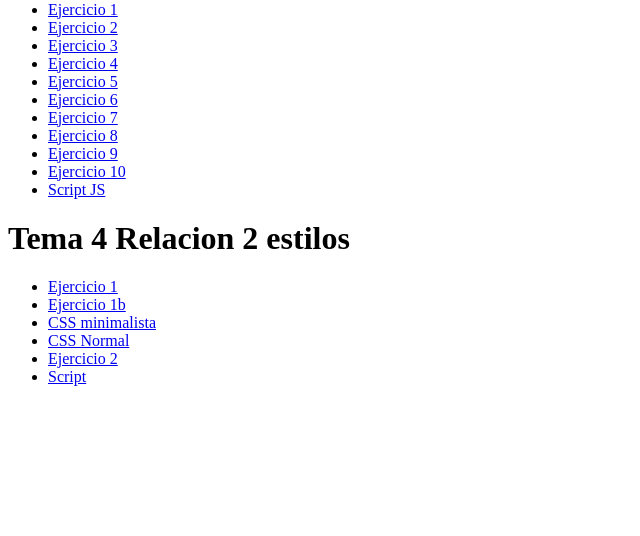
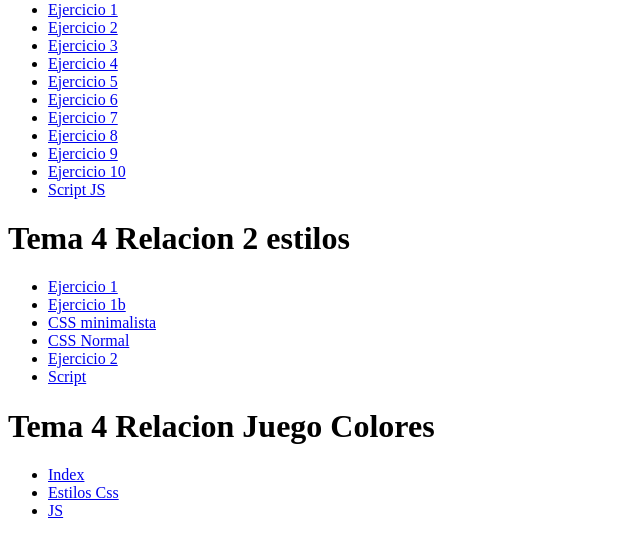
Before and after one commit to javipj27/DEC, a plain HTML site: page index.html in a window 1280 px wide. Shown: the part 517-1053 px from the top of the page, without its empty margins (0-640 px from the left). Before the commit the page ends 919 px from the top, so only its background shows below. Drawn offline with Linux system fonts and the light colour scheme.

Commit message:
Update index.html

```diff
--- a/index.html
+++ b/index.html
@@ -49,5 +49,11 @@
         <li><a href="Relaciones_Tema_4/R2_T4-Estilos/ej2.html">Ejercicio 2</a></li>
         <li><a href="Relaciones_Tema_4/R2_T4-Estilos/script.js">Script</a></li>
     </ul>
+    <h1>Tema 4 Relacion Juego Colores</h1>
+    <ul>
+        <li><a href="Relaciones_Tema_4/R3_T4-Juego-Colores/index.html">Index</a></li>
+        <li><a href="Relaciones_Tema_4/R3_T4-Juego-Colores/estilos.css">Estilos Css</a></li>
+        <li><a href="Relaciones_Tema_4/R3_T4-Juego-Colores/script.js">JS</a></li>
+    </ul>
 </body>
 </html>
```
